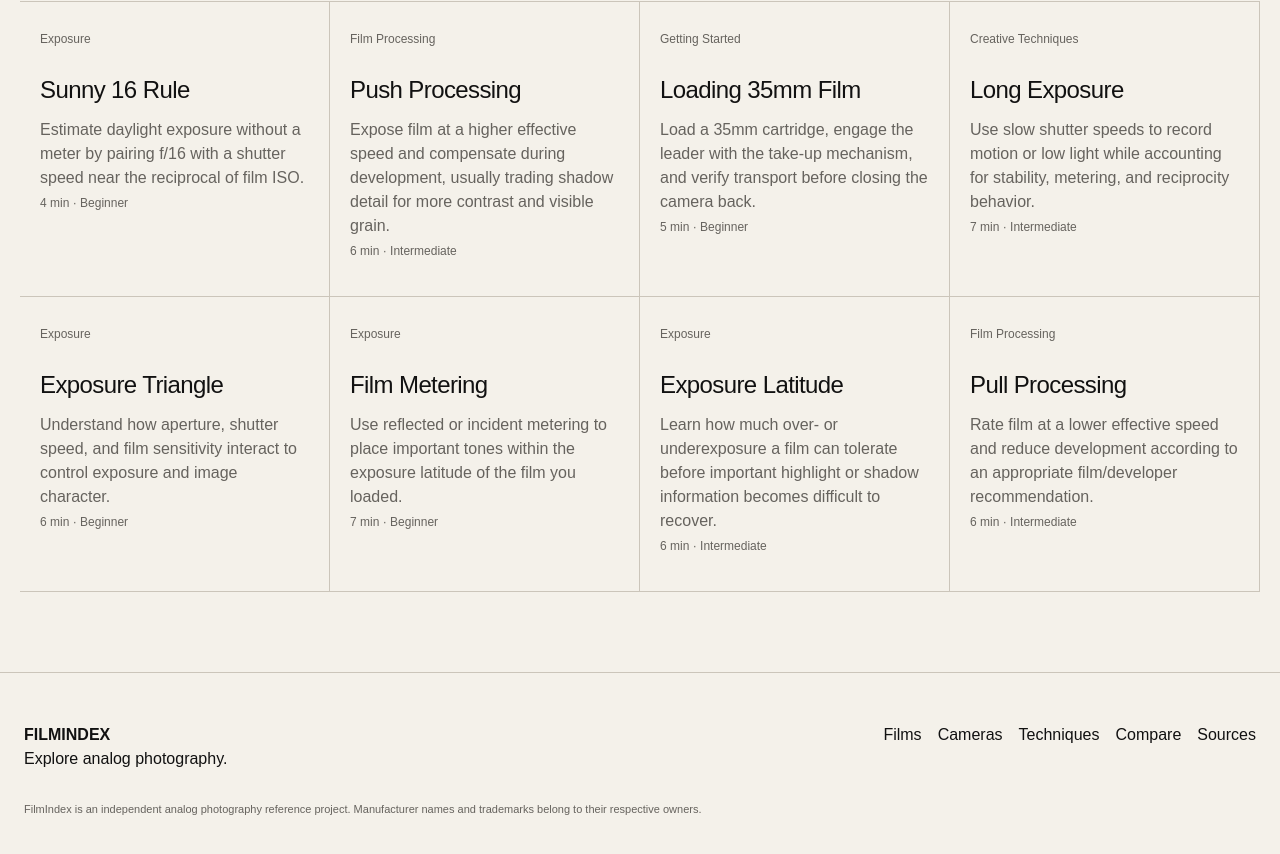
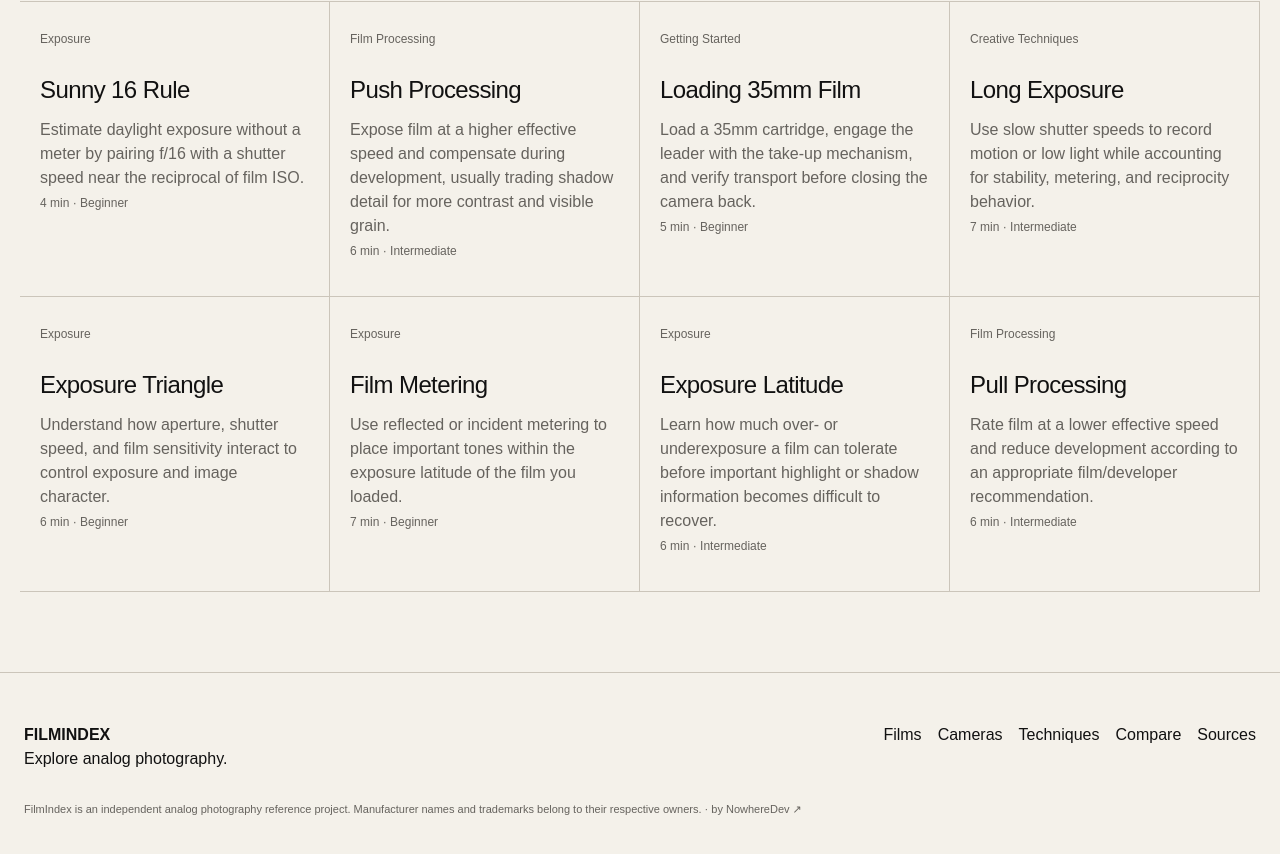
Before and after one commit to kzabCde/FilmIndex, a Next.js app: page / in a window 1280 px wide. Shown: the part 2230-3084 px from the top of the page. Built offline with nearby package versions, Linux system fonts and the light colour scheme.

Commit message:
feat: add NowhereDev credit to footer

```diff
--- a/components/footer.tsx
+++ b/components/footer.tsx
@@ -18,6 +18,8 @@ export function Footer() {
       <Link href={withLocale("/compare", locale)}>{copy.nav.compare}</Link>
       <Link href={withLocale("/sources", locale)}>{copy.nav.sources}</Link>
     </div>
-    <p className="footer-note">{copy.footer.note}</p>
+    <p className="footer-note">
+      {copy.footer.note} · <a href="https://nowheredev.vercel.app/" target="_blank" rel="noreferrer">by NowhereDev ↗</a>
+    </p>
   </footer>;
 }
```
